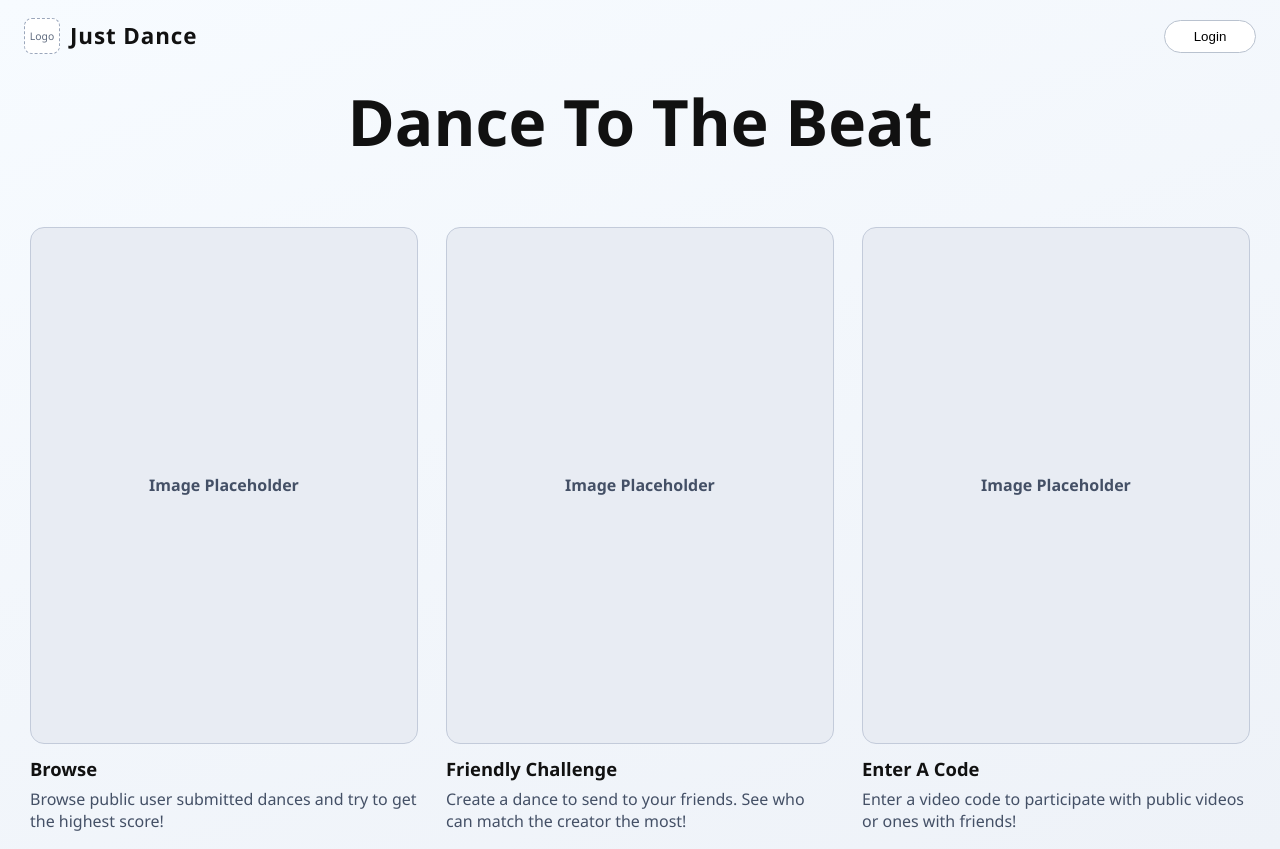
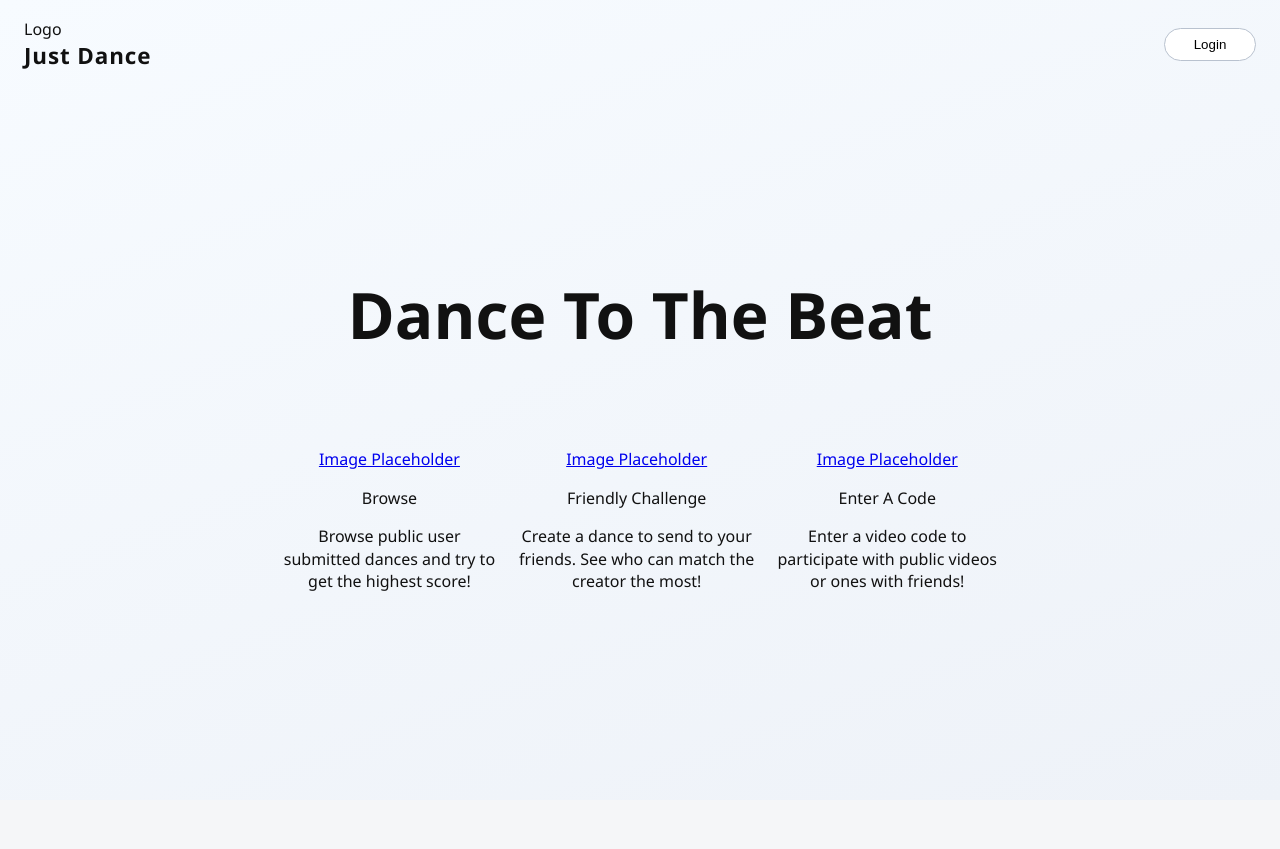
Before and after one commit to anmol-thapa/browser-boogie, a React (Vite) app in the folder frontend/: page / in a window 1280 px wide. After the commit the page ends 800 px from the top, so only its background shows below. Built offline with nearby package versions, Linux system fonts and the light colour scheme.

Commit message:
edits to the homepage CSS

```diff
--- a/frontend/src/pages/homepage.css
+++ b/frontend/src/pages/homepage.css
@@ -11,24 +11,6 @@
   align-items: center;
   justify-content: space-between;
   padding: 18px 24px;
-}
-
-.home-brand-wrap {
-  display: flex;
-  align-items: center;
-  gap: 10px;
-}
-
-.home-logo-slot {
-  width: 36px;
-  height: 36px;
-  border: 1px dashed #9aa6bb;
-  border-radius: 8px;
-  display: grid;
-  place-items: center;
-  font-size: 0.65rem;
-  color: #5f6b7f;
-  background: #ffffff;
 }
 
 .home-brand {
@@ -56,7 +38,7 @@
 }
 
 .home-title {
-  margin: 0 0 72px 0;
+  margin: 0 0 100px 0;
   font-size: clamp(2rem, 6vw, 4rem);
   line-height: 1.05;
 }
@@ -64,49 +46,19 @@
 .home-actions {
   display: flex;
   flex-direction: row;
-  align-items: flex-start;
   justify-content: center;
-  gap: 28px;
-  width: min(1300px, 100%);
-  flex-wrap: wrap;
+  gap: 12px;
+  width: min(720px, 100%);
 }
 
-.home-action-card {
-  width: 388px;
-  text-align: left;
-}
-
-.home-image-btn {
-  width: 388px;
-  height: 517px;
+.home-action-btn {
+  width: 160px;
+  height: 160px;
   border: 1px solid #c3cbda;
   border-radius: 14px;
-  background: #e8ecf3;
-  color: #445066;
+  background: #ffffff;
+  padding: 14px 16px;
   font-size: 1rem;
-  font-weight: 600;
-  display: grid;
-  place-items: center;
-  text-decoration: none;
-}
-
-.home-action-title {
-  margin: 12px 0 6px 0;
-  font-size: 1.15rem;
-  font-weight: 700;
-}
-
-.home-action-subtext {
-  margin: 0;
-  color: #445066;
-  line-height: 1.4;
-}
-
-@media (max-width: 1280px) {
-  .home-image-btn,
-  .home-action-card {
-    width: min(388px, 90vw);
-  }
 }
 
 @media (max-width: 640px) {
@@ -114,12 +66,4 @@
     flex-direction: column;
     align-items: center;
   }
-
-  .home-image-btn {
-    height: 420px;
-  }
-
-  .home-action-card {
-    text-align: center;
-  }
 }
```
